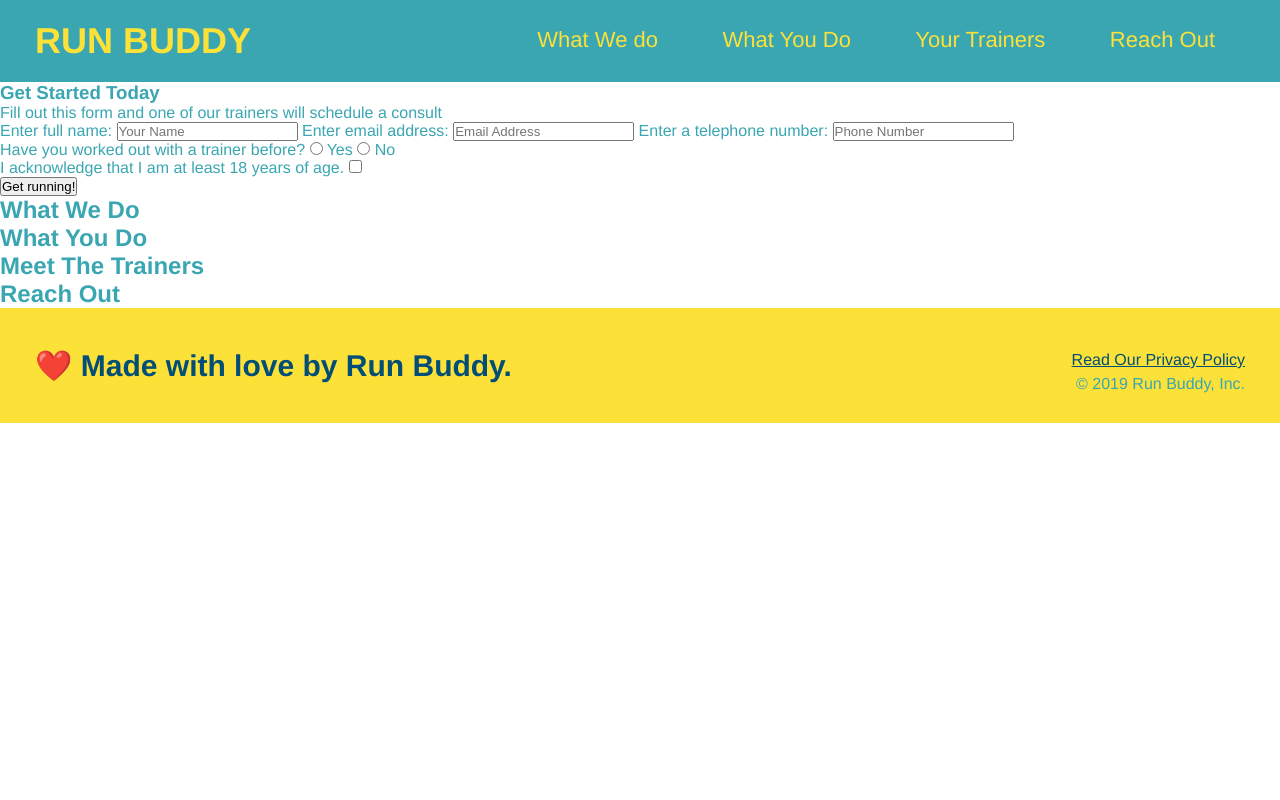
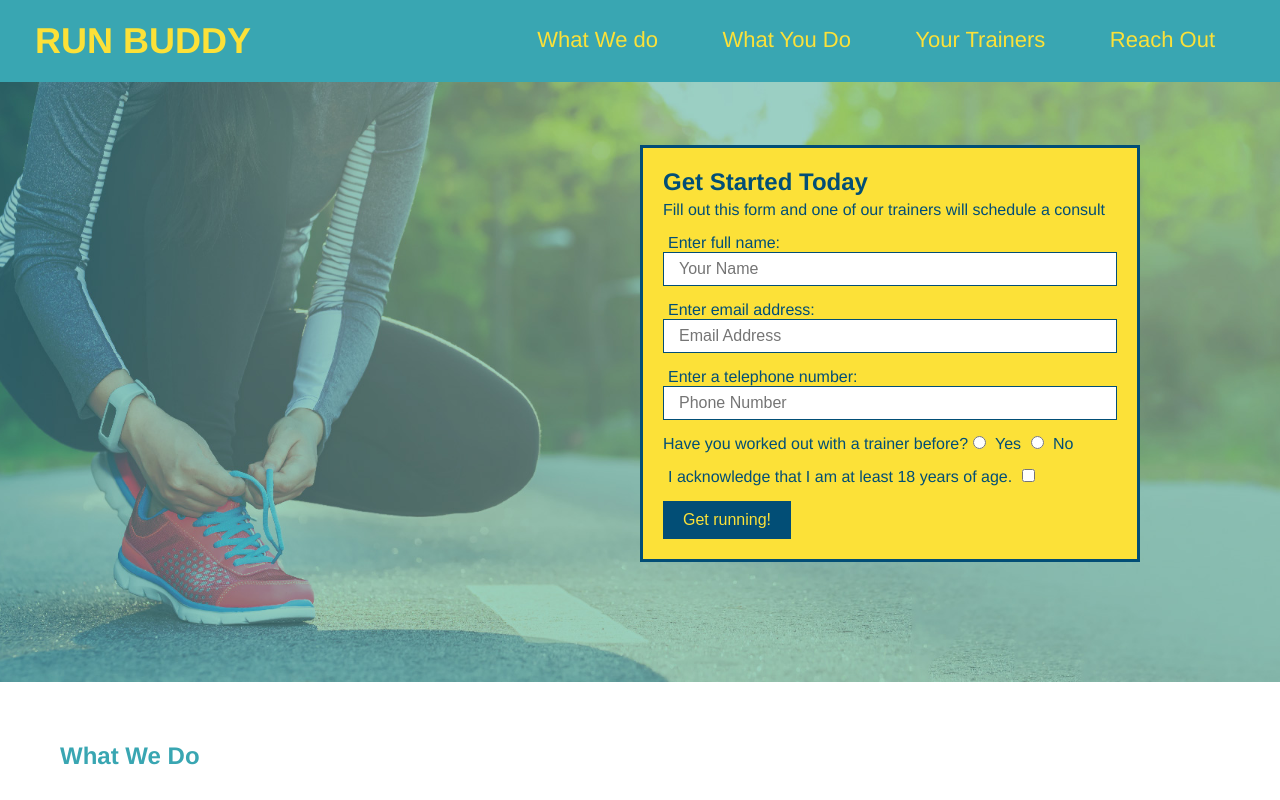
Before and after one commit to savongrasm42/run-buddy, a plain HTML site: page index.html in a window 1280 px wide. Shown: the top 800 px of the page. Drawn offline with Linux system fonts and the light colour scheme.

Commit message:
hero form done

```diff
--- a/assets/css/style.css
+++ b/assets/css/style.css
@@ -69,3 +69,65 @@
 footer a{
     color: #024e76;
 }
+
+section {
+    padding: 60px;
+
+  }
+/* Hero Styling*/
+.hero {
+
+    background-image:url(../images/hero-bg.jpg);
+    height:600px;
+    background-size: cover;
+    background-position: center;
+    position: relative;
+}
+
+.hero-form{
+    color:#024e76;
+    background-color:#fce138;
+    width: 500px;
+    padding:20px;
+    border-style:solid;
+    border-width: 3px;
+    border-color: #024e76;
+    position: absolute;
+    bottom: 120px;
+    right: 140px;
+
+
+}
+
+.hero-form h3{
+    font-size: 24px;
+    margin: 0;
+}
+.hero-form p{
+    margin: 5px 0 15px 0;
+}
+
+.form-input{
+    border: 1px solid #024e76;
+    display: block;
+    padding: 7px 15px;
+    font-size: 16px;
+    color: #024e76;
+    width: 100%;
+    margin-bottom: 15px;
+
+}
+
+.hero-form label {
+   margin: 0 5px;
+}
+
+.hero-form button {
+    background-color: #024e76;
+    color:#fce138;
+    border: none;
+    padding: 10px 20px;
+    font-size: 16px;
+}
+
+/* hero styles ends*/
--- a/index.html
+++ b/index.html
@@ -34,18 +34,18 @@
 </header>
 
 <!-- hero/jumbotron -->
-<section>
-    <div>
+<section class="hero">
+    <div class="hero-form">
         <h3>Get Started Today</h3>
         <p>Fill out this form and one of our trainers will schedule a consult</p>
         <!--Add form element-->
         <form>
             <label for="name">Enter full name:</label>
-            <input type="text" placeholder="Your Name" name="name" id="name" />
+            <input type="text" placeholder="Your Name" name="name" id="name" class="form-input"/>
             <label for="email">Enter email address:</label>
-            <input type="email" placeholder="Email Address" name="email" id="email"/>
+            <input type="email" placeholder="Email Address" name="email" id="email" class="form-input"/>
             <label for="phone">Enter a telephone number:</label>
-            <input type="tel" placeholder="Phone Number" name="phone" id="phone"/>
+            <input type="tel" placeholder="Phone Number" name="phone" id="phone" class="form-input"/>
             <p>
                 Have you worked out with a trainer before?
                 <input type="radio" name="trainer-confirm" id="trainer-yes"/>
```
Also changed, not shown: assets/images/hero-bg.jpg (added).
